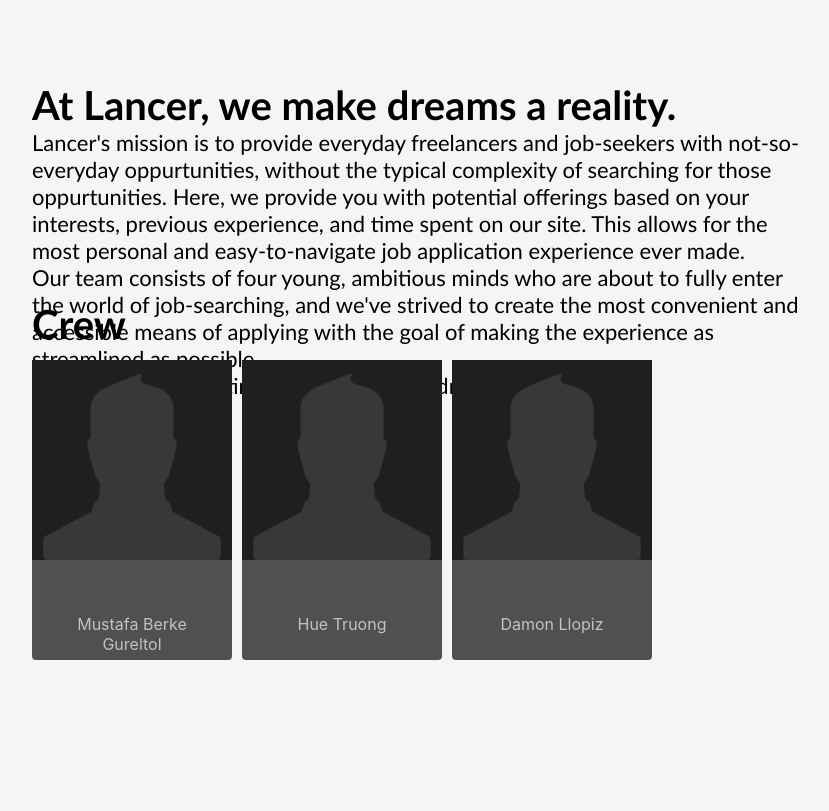
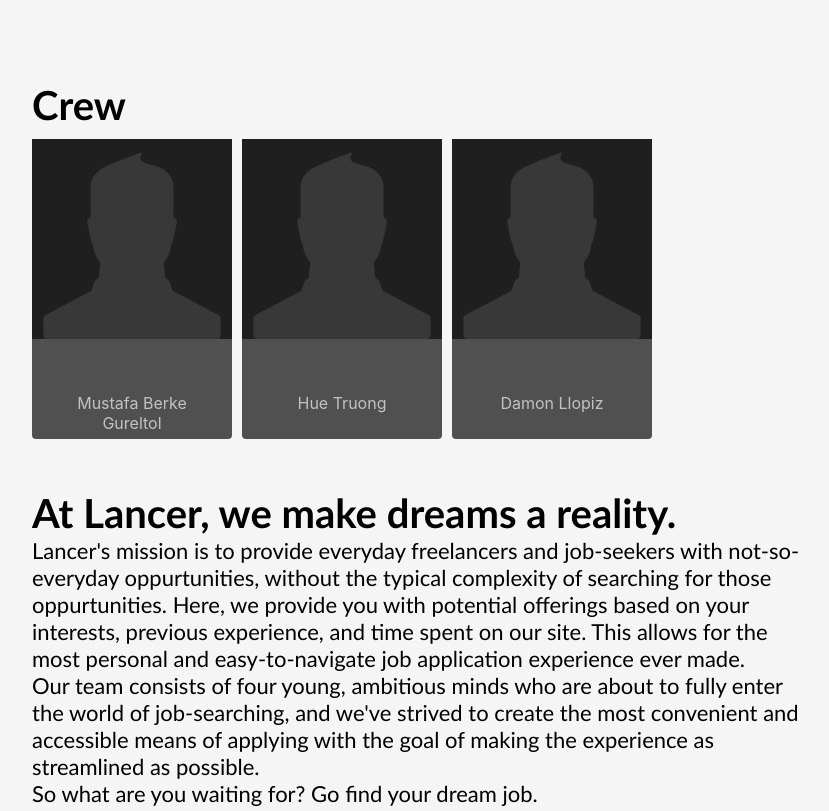
Before and after one commit to hue-truong/326-04-lumberjacks, a website: page frontend/html/aboutus.html in a window 1280 px wide. Shown: the part 200-1011 px from the top of the page, without its empty margins (168-997 px from the left). Drawn offline with Linux system fonts and the light colour scheme.

Commit message:
about us fix

```diff
--- a/frontend/css/about_us.css
+++ b/frontend/css/about_us.css
@@ -3,20 +3,8 @@
     padding-right: 200px;
     padding-top: 100px;
 }
-#broll{
-    position: absolute;
-    right: 0;
-    bottom: 0;
-    min-width: 100%;
-    min-height: 100%;
-    width: auto;
-    height: auto;
-    z-index: -100;
-    background-size: cover;
-    overflow: hidden;
-}
+
 .showcase-container{
-    overflow: hidden;
     text-align: center;
     height: 100px;
 }
@@ -42,7 +30,6 @@
     font-size: 40px;
     font-family:'Trebuchet MS', 'Lucida Sans Unicode', 'Lucida Grande', 'Lucida Sans', Arial, sans-serif;
     color: black;
-    position: absolute;
     top: 500px;
     left: 200px
 
@@ -62,12 +49,11 @@
 }
 .grid-container{
     display: grid;
-    grid-template-columns: repeat(8, auto);
+    grid-template-columns: repeat(3, auto);
     grid-gap: 10px;
     width: 500px;
-    height: 500px;
+    height: 350px;
     padding-top: 10px;
-    position: absolute;
     left: 200px;
     top: 550px;
 
--- a/frontend/html/aboutus.html
+++ b/frontend/html/aboutus.html
@@ -21,22 +21,12 @@
         </div>
     </div>
     <div class="content-container">
+
         <div class="display-container">
-            <span class="showcase-tagline"> At Lancer, we make dreams a reality. </span><br>
-            <span class= "regular-text">Lancer's mission is to provide everyday freelancers and job-seekers with not-so-everyday oppurtunities,
-                without the typical complexity of searching for those oppurtunities. Here, we provide you with potential
-                offerings based on your interests, previous experience, and time spent on our site. This allows for the most
-                personal and easy-to-navigate job application experience ever made. <br>
-                Our team consists of four young, ambitious minds who are about to fully enter the world of job-searching,
-                and we've strived to create the most convenient and accessible means of applying with the goal of making the
-                experience as streamlined as possible. <br>
-                So what are you waiting for? Go find your dream job.
-            </span>
 
-        </div>
+            <div>
                 <span class="crew-tagline"> Crew </span><br>
                 <div class="grid-container">
-
                     <div class="grid-item">
                         <img class="img" alt="michael-jackson" src="/media/profile_pic_vertical.jpg" />
                         <div class="jobtitle"><a href="jobs.html" class="jobtitle">Mustafa Berke Gureltol</a></div>
@@ -51,11 +41,26 @@
                         <div class=" jobtitle"><a href="jobs.html" class="jobtitle">Damon Llopiz</a></div>
                     </div>
                 </div>
+            </div>
 
-
-
-    <div class="footer">
+            <span class="showcase-tagline"> At Lancer, we make dreams a reality. </span><br>
+            <span class="regular-text">Lancer's mission is to provide everyday freelancers and job-seekers with
+                not-so-everyday oppurtunities,
+                without the typical complexity of searching for those oppurtunities. Here, we provide you with potential
+                offerings based on your interests, previous experience, and time spent on our site. This allows for the
+                most
+                personal and easy-to-navigate job application experience ever made. <br>
+                Our team consists of four young, ambitious minds who are about to fully enter the world of
+                job-searching,
+                and we've strived to create the most convenient and accessible means of applying with the goal of making
+                the
+                experience as streamlined as possible. <br>
+                So what are you waiting for? Go find your dream job.
+            </span>
 
         </div>
+    </div>
+
+        <div class="footer"></div>
 
 </body>
```
Lines whose indentation alone changed are shown as unchanged.
